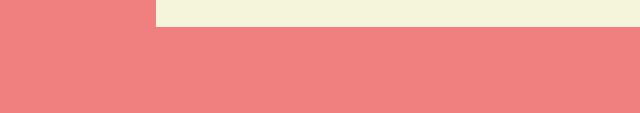
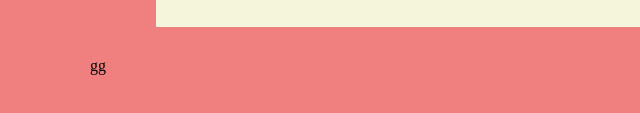
Before and after one commit to mikeandre01/ads-intro-git, a plain HTML site: page index.html in a window 1280 px wide. Shown: the part 645-758 px from the top of the page, 0-640 px from the left. Drawn offline with Linux system fonts and the light colour scheme.

Commit message:
ultimo commit

```diff
--- a/index.html
+++ b/index.html
@@ -19,6 +19,8 @@
 </ul>
 <h3>Tecnologia em Análise e Desenvolvimento de Sistemas</h3>
     </div>
-
+    <footer>
+        gg
+    </footer>
 </body>
 </html>
```
